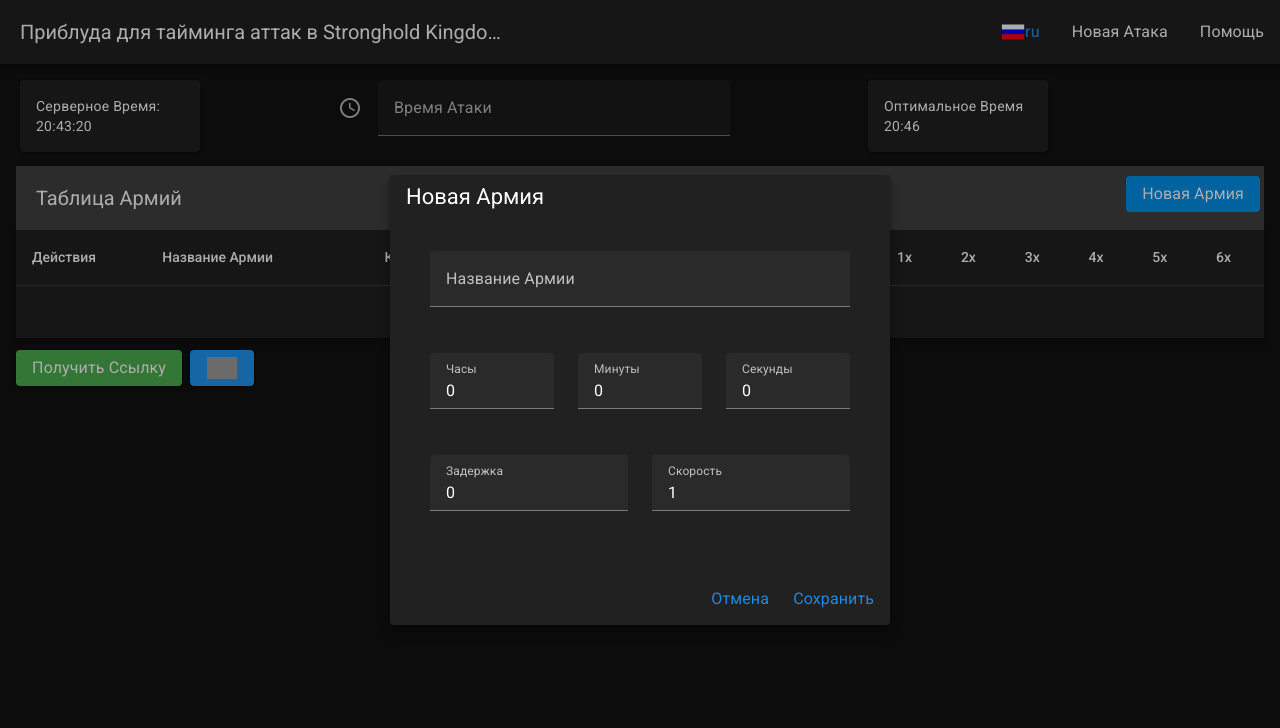
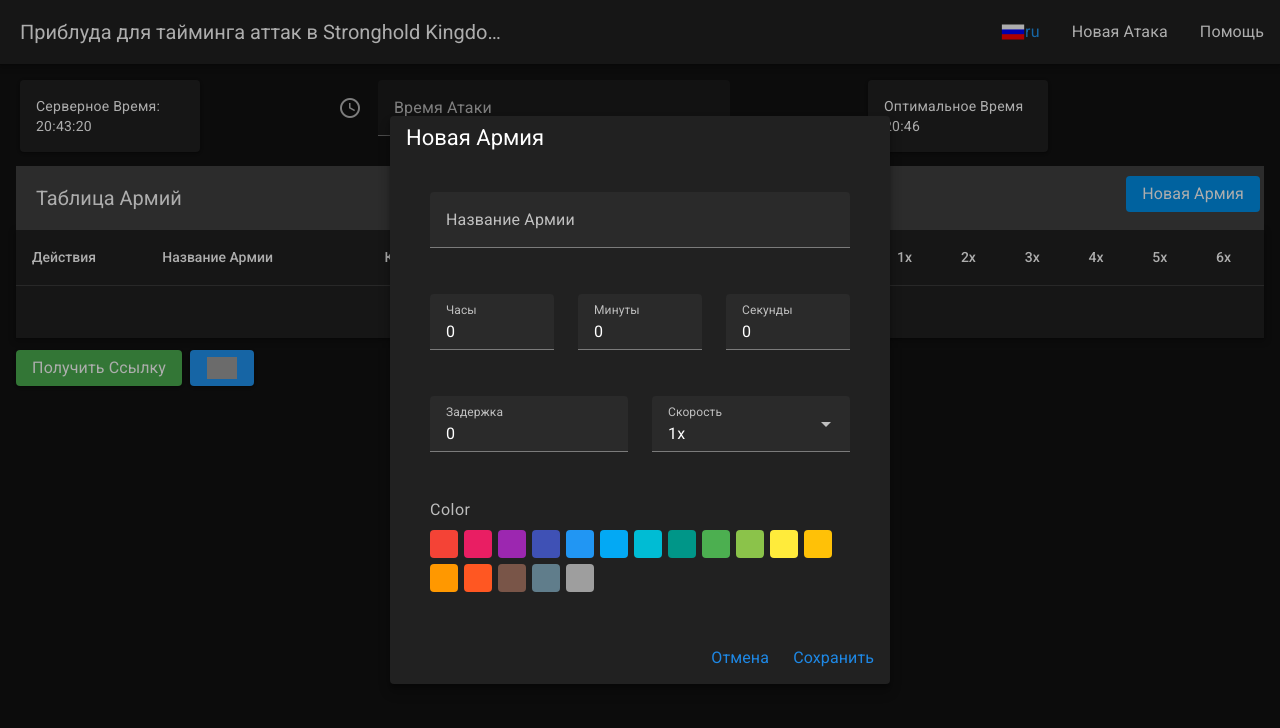
Before and after one commit to Donila/shk-timing, a Vue app: page / in a window 1280 px wide. Both pictures are taken after a click on the button "Новая Армия". Shown: the top 728 px of the page. Built offline with nearby package versions, Linux system fonts and the light colour scheme; grey boxes are pictures that could not be loaded.

Commit message:
fix speed, fix colors

```diff
--- a/src/components/ArmiesTable.vue
+++ b/src/components/ArmiesTable.vue
@@ -62,12 +62,37 @@
                     ></v-text-field>
                   </v-col>
                   <v-col cols="12" sm="6">
-                    <v-text-field
+                    <v-select
                       ref="speed"
                       v-model="editedItem.speed"
                       :label="$t('speed')"
-                      :rules="[rules.required, rules.speed]"
-                    ></v-text-field>
+                      :items="speeds"
+                      item-title="text"
+                      item-value="value"
+                      :rules="[rules.required]"
+                    ></v-select>
+                  </v-col>
+                  <v-col cols="12">
+                    <div class="text-body-2 text-medium-emphasis mb-2">Color</div>
+                    <div style="display: flex; flex-wrap: wrap; gap: 6px; align-items: center;">
+                      <span
+                        v-for="c in paletteColors"
+                        :key="c.value"
+                        :title="c.name"
+                        :style="{
+                          backgroundColor: c.value,
+                          width: '28px',
+                          height: '28px',
+                          borderRadius: '4px',
+                          cursor: 'pointer',
+                          boxSizing: 'border-box',
+                          border: editedItem.color === c.value ? '3px solid white' : '3px solid transparent',
+                          outline: editedItem.color === c.value ? '2px solid ' + c.value : '2px solid transparent',
+                        }"
+                        @click="editedItem.color = c.value"
+                      ></span>
+                      <v-btn v-if="editedItem.color" size="x-small" variant="text" @click="editedItem.color = null">Clear</v-btn>
+                    </div>
                   </v-col>
                 </v-row>
               </v-container>
@@ -90,8 +115,8 @@
       hide-default-footer
     >
       <template v-slot:item="{ item }">
-        <tr @click="cycleRowColor(item)" :style="rowStyle(item)">
-          <td @click.stop>
+        <tr :style="item.color ? { backgroundColor: item.color + '55' } : {}"  >
+          <td>
             <v-icon size="small" class="mr-2" @click="editItem(item)">mdi-pencil</v-icon>
             <v-icon size="small" @click="deleteItem(item)">mdi-delete</v-icon>
           </td>
@@ -102,9 +127,9 @@
           <td
             v-for="(speed, index) in speeds"
             :key="speed.value"
-            :class="{ 'indigo-darken-4': item.speed - 1 == index }"
+            :class="{ 'bg-indigo-darken-4': item.speed - 1 == index }"
           >
-            <a @click="changeSpeed(item, speed.value)">{{ stringifyArmyTime(buildXTable(item)[index]) }}</a>
+            <a style="cursor: pointer" @click="changeSpeed(item, speed.value)">{{ stringifyArmyTime(buildXTable(item)[index]) }}</a>
           </td>
         </tr>
       </template>
@@ -126,6 +151,25 @@
     return {
       store: useAttackStore(),
       speeds: armyHelper.SPEEDS,
+      paletteColors: [
+        { name: 'Red', value: '#F44336' },
+        { name: 'Pink', value: '#E91E63' },
+        { name: 'Purple', value: '#9C27B0' },
+        { name: 'Indigo', value: '#3F51B5' },
+        { name: 'Blue', value: '#2196F3' },
+        { name: 'Light Blue', value: '#03A9F4' },
+        { name: 'Cyan', value: '#00BCD4' },
+        { name: 'Teal', value: '#009688' },
+        { name: 'Green', value: '#4CAF50' },
+        { name: 'Light Green', value: '#8BC34A' },
+        { name: 'Yellow', value: '#FFEB3B' },
+        { name: 'Amber', value: '#FFC107' },
+        { name: 'Orange', value: '#FF9800' },
+        { name: 'Deep Orange', value: '#FF5722' },
+        { name: 'Brown', value: '#795548' },
+        { name: 'Blue Grey', value: '#607D8B' },
+        { name: 'Grey', value: '#9E9E9E' },
+      ],
 
       dialog: false,
       editing: null,
@@ -134,8 +178,6 @@
       snackText: '',
       counters: {},
       intervals: {},
-      rowColorMap: {},
-      colorSequence: ['green', 'blue', 'red', 'orange', 'indigo', 'purple', 'deep-orange'],
 
       editedIndex: -1,
       editedItem: {
@@ -144,7 +186,8 @@
         m: 0,
         s: 0,
         delay: 0,
-        speed: 1
+        speed: 1,
+        color: null
       },
       defaultItem: {
         name: '',
@@ -152,7 +195,8 @@
         m: 0,
         s: 0,
         delay: 0,
-        speed: 1
+        speed: 1,
+        color: null
       },
 
       rules: {
@@ -182,7 +226,7 @@
     },
 
     editItem(item) {
-      this.editedItem = { ...item, speed: 1 }
+      this.editedItem = { ...item, speed: 1, color: item.color || null }
       this.dialog = true
       this.editing = item.name
     },
@@ -265,17 +309,6 @@
 
     secondsToDuration(seconds) {
       return timeHelper.secondsToDuration(seconds)
-    },
-
-    cycleRowColor(item) {
-      const current = this.rowColorMap[item.name]
-      const nextIndex = current === undefined ? 0 : (current + 1) % this.colorSequence.length
-      this.rowColorMap[item.name] = nextIndex
-    },
-
-    rowStyle(item) {
-      const idx = this.rowColorMap[item.name]
-      return idx !== undefined ? { backgroundColor: this.colorSequence[idx] } : {}
     }
   },
   computed: {
--- a/src/helpers/army.js
+++ b/src/helpers/army.js
@@ -21,7 +21,8 @@
     name: army.name,
     delay: army.delay,
     time: army.time,
-    speed: army.speed
+    speed: army.speed,
+    color: army.color || null
   }
 }
 
@@ -32,7 +33,8 @@
     time: time,
     name: model.name,
     delay: parseInt(model.delay),
-    speed: parseInt(model.speed)
+    speed: parseInt(model.speed),
+    color: model.color || null
   }
 }
 
```
Also changed, not shown: 1 other file (tests, documents, lock files or other folders).
